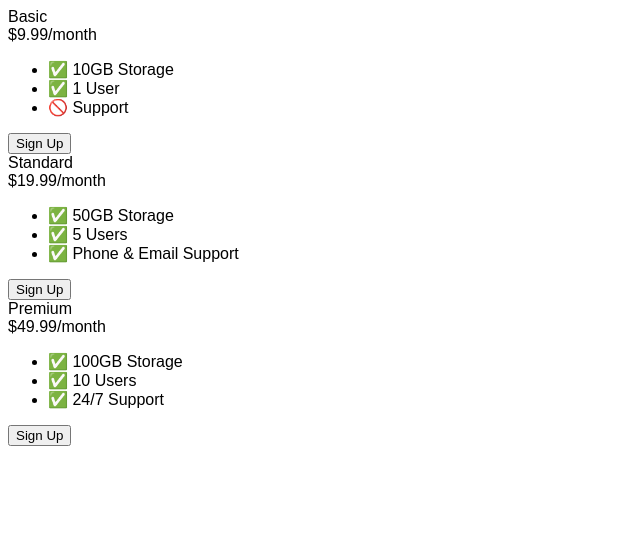
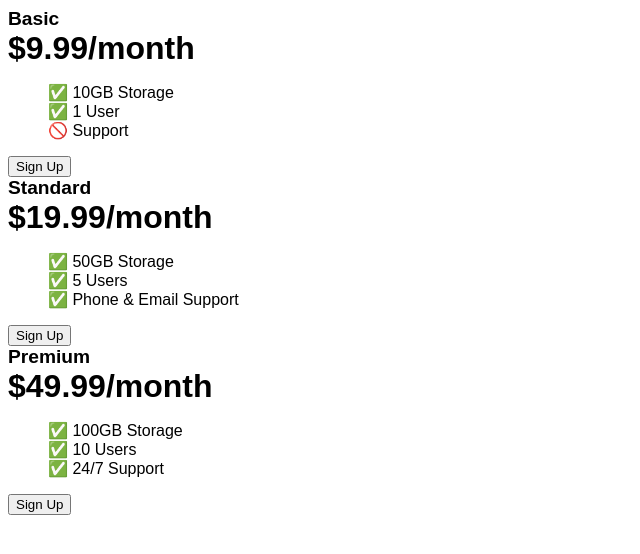
Before and after one commit to solomzi-dev/pricing_table_24, a plain HTML site: page index.html in a window 1280 px wide. Shown: the whole page, without its empty margins (0-640 px from the left). Drawn offline with Linux system fonts and the light colour scheme; a web font is replaced by a local one.

Commit message:
Remove ul styling & add text styling
Remove bullet points from the list
Increase font size & set font-weight to bold for plan-title &
plan-price

```diff
--- a/index.html
+++ b/index.html
@@ -11,6 +11,22 @@
     <style>
       body {
         font-family: "Sono", sans-serif;
+      }
+
+      .plan-features {
+        list-style: none;
+      }
+
+      .plan-title, .plan-price {
+        font-weight: bold;
+      }
+
+      .plan-title {
+        font-size: 1.2rem;
+      }
+
+      .plan-price {
+        font-size: 2rem;
       }
 
       /* Hint: What can you do with a media query and flexbox? */
```
